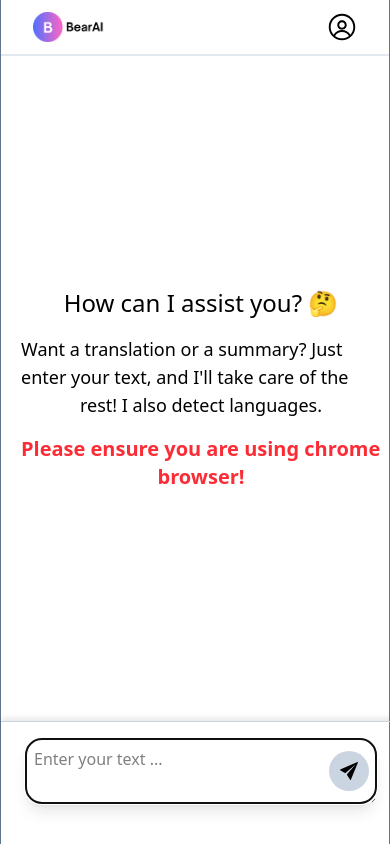
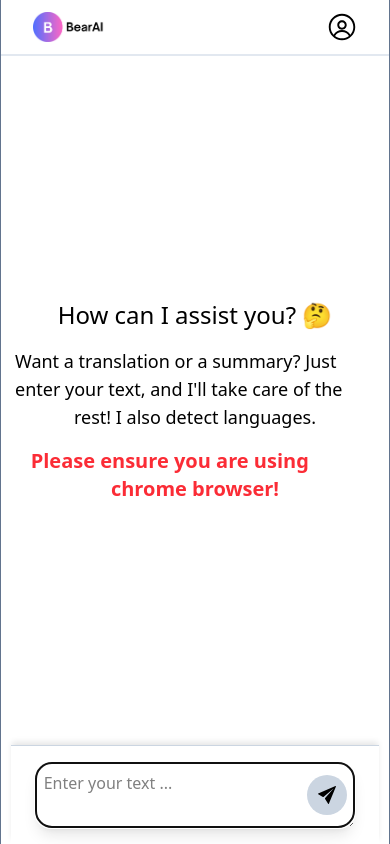
Before and after one commit to J9-tops/hng12-stage3-ai-text-processor, a React (Vite) app: page / in a window 390 px wide. Built offline with nearby package versions, Linux system fonts and the light colour scheme.

Commit message:
style: added responsive layouts

```diff
--- a/src/pages/ChatLayout.tsx
+++ b/src/pages/ChatLayout.tsx
@@ -3,7 +3,7 @@ import Input from "../components/Input";
 
 const ChatLayout = () => {
   return (
-    <main className="main flex h-[97%] flex-1 flex-col md:w-full">
+    <main className="mx-auto flex w-[95%] flex-col md:w-full">
       <div className="flex flex-1 overflow-y-auto lg:h-full lg:flex-auto">
         <Outlet />
       </div>
```
